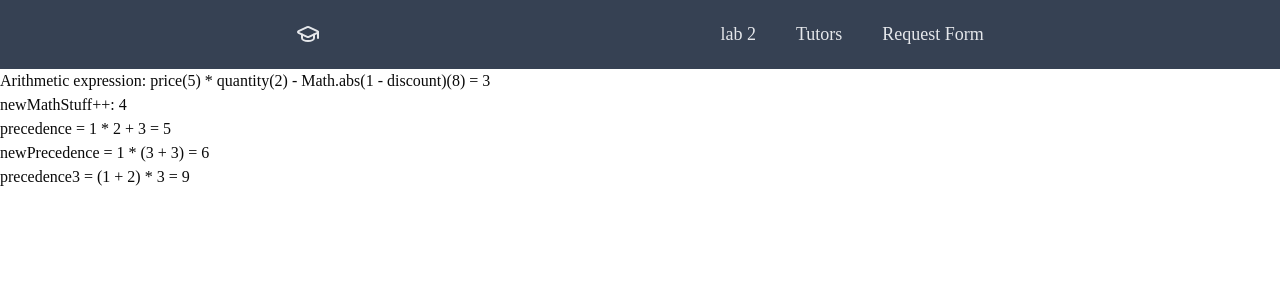
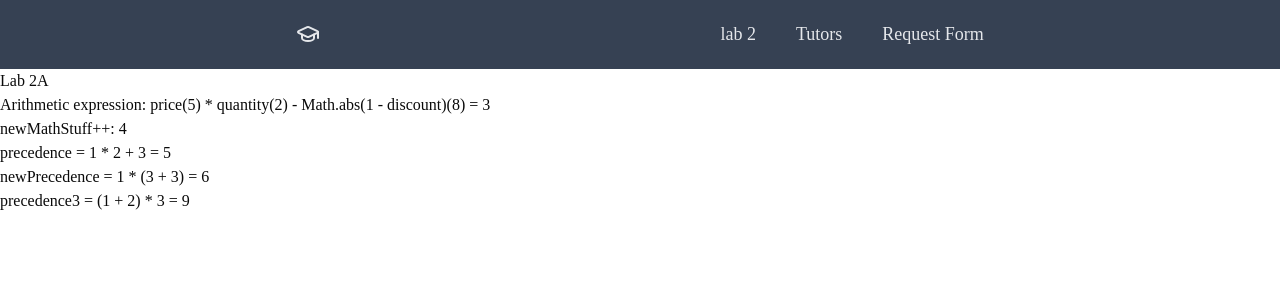
Before and after one commit to jamisonorton/is6465, a Next.js app: page /lab2 in a window 1280 px wide. Shown: the top 300 px of the page. Built offline with nearby package versions, Linux system fonts and the light colour scheme.

Commit message:
updated lab2 with a title on the page

```diff
--- a/app/lab2/page.tsx
+++ b/app/lab2/page.tsx
@@ -93,6 +93,7 @@ for (let i = 1; i <= 10; i++) {
 export default function lab2() {
   return (
     <div>
+      <div>Lab 2A</div>
       <div>
         Arithmetic expression: price(5) * quantity(2) - Math.abs(1 -
         discount)(8) = {mathStuff}
```
